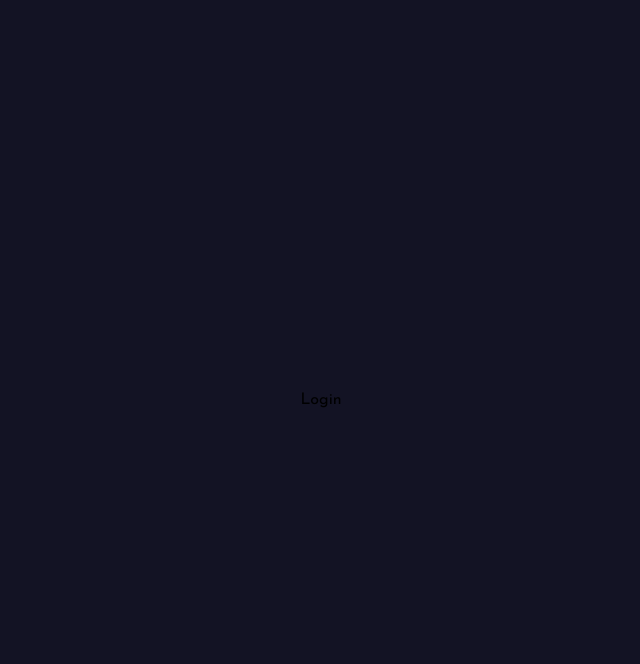
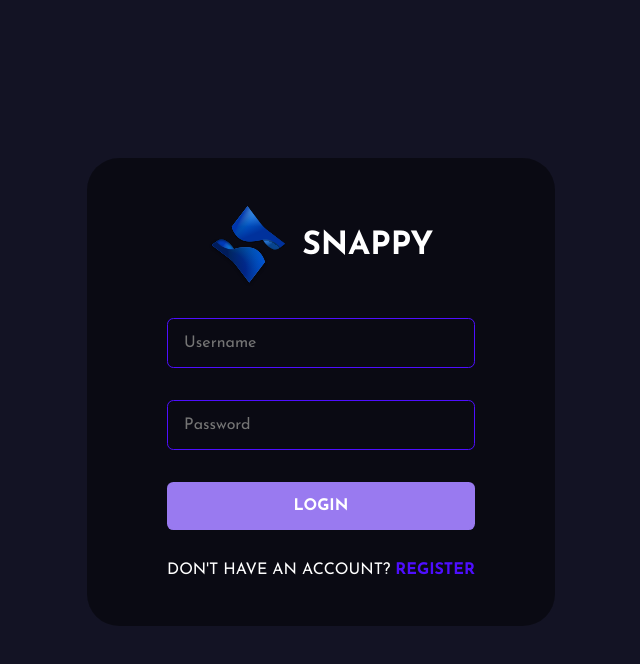
Before and after one commit to LiquidDemAn/socket-io-chat, a React (Create React App) app: page /login in a window 1280 px wide. Shown: the top 664 px of the page, without its empty margins (319-959 px from the left). Built offline with nearby package versions, Linux system fonts and the light colour scheme.

Commit message:
created login page

```diff
--- a/src/app/App.styled.ts
+++ b/src/app/App.styled.ts
@@ -3,6 +3,7 @@ import styled from 'styled-components';
 export const AppContainer = styled.div`
 	height: 100vh;
 	width: 100vw;
+	padding: 0 1rem;
 	display: flex;
 	flex-direction: column;
 	justify-content: center;
--- a/src/components/auth-form/auth-form.tsx
+++ b/src/components/auth-form/auth-form.tsx
@@ -37,7 +37,7 @@ export const AuthForm = ({ type, children, handleSubmit }: Props) => {
 					</AuthFormAdd>
 				) : (
 					<AuthFormAdd>
-						not have an account? <Link to='/register'>Register</Link>
+						Don't have an account? <Link to='/register'>Register</Link>
 					</AuthFormAdd>
 				)}
 			</AuthFormWrapper>
--- a/src/pages/login/login.tsx
+++ b/src/pages/login/login.tsx
@@ -1,7 +1,72 @@
-import React from 'react'
+import axios from 'axios';
+import { FormEvent, useRef } from 'react';
+import { useNavigate } from 'react-router-dom';
+import { toast } from 'react-toastify';
+import { loginRoute } from '../../utils/APIRoutes';
+import { AuthForm } from '../../components/auth-form';
+import { AuthFormInput } from '../../components/auth-form/auth-form.styled';
+import { toastOptions } from '../../utils/toast-options';
 
 export const Login = () => {
-  return (
-    <div>Login</div>
-  )
-}
+	const navigate = useNavigate();
+
+	const usernameRef = useRef<HTMLInputElement | null>(null);
+	const passwordRef = useRef<HTMLInputElement | null>(null);
+
+	const handleValidation = () => {
+		const username = usernameRef.current?.value;
+		const password = passwordRef.current?.value;
+
+		if (!username) {
+			toast.error('Username is required', toastOptions);
+			return false;
+		}
+
+		if (!password || password.length < 8) {
+			toast.error('Password must be greater than 8 characters', toastOptions);
+			return false;
+		}
+
+		return true;
+	};
+
+	const handleSubmit = async (event: FormEvent) => {
+		event.preventDefault();
+
+		if (handleValidation()) {
+			const username = usernameRef.current?.value;
+			const password = passwordRef.current?.value;
+
+			const { data } = await axios.post(loginRoute, {
+				username,
+				password,
+			});
+
+			if (data.status) {
+				localStorage.setItem('caht-app-user', JSON.stringify(data.user));
+				navigate('/');
+			} else {
+				toast.error(data.msg, toastOptions);
+			}
+		}
+	};
+
+	return (
+		<AuthForm type='login' handleSubmit={handleSubmit}>
+			<AuthFormInput
+				type='text'
+				placeholder='Username'
+				name='username'
+				ref={usernameRef}
+				min='3'
+			/>
+
+			<AuthFormInput
+				type='password'
+				placeholder='Password'
+				name='password'
+				ref={passwordRef}
+			/>
+		</AuthForm>
+	);
+};
--- a/src/pages/register/register.tsx
+++ b/src/pages/register/register.tsx
@@ -1,10 +1,11 @@
 import axios from 'axios';
 import { FormEvent, useRef } from 'react';
 import { useNavigate } from 'react-router-dom';
-import { toast, ToastOptions } from 'react-toastify';
+import { toast } from 'react-toastify';
 import { registerRoute } from '../../utils/APIRoutes';
 import { AuthForm } from '../../components/auth-form';
 import { AuthFormInput } from '../../components/auth-form/auth-form.styled';
+import { toastOptions } from '../../utils/toast-options';
 
 export const Register = () => {
 	const navigate = useNavigate();
@@ -13,13 +14,6 @@ export const Register = () => {
 	const emailRef = useRef<HTMLInputElement | null>(null);
 	const passwordRef = useRef<HTMLInputElement | null>(null);
 	const confirmPasswordRef = useRef<HTMLInputElement | null>(null);
-
-	const toastOptions: ToastOptions = {
-		position: 'bottom-right',
-		autoClose: 8000,
-		pauseOnHover: true,
-		theme: 'dark',
-	};
 
 	const handleValidation = () => {
 		const username = usernameRef.current?.value;
```
